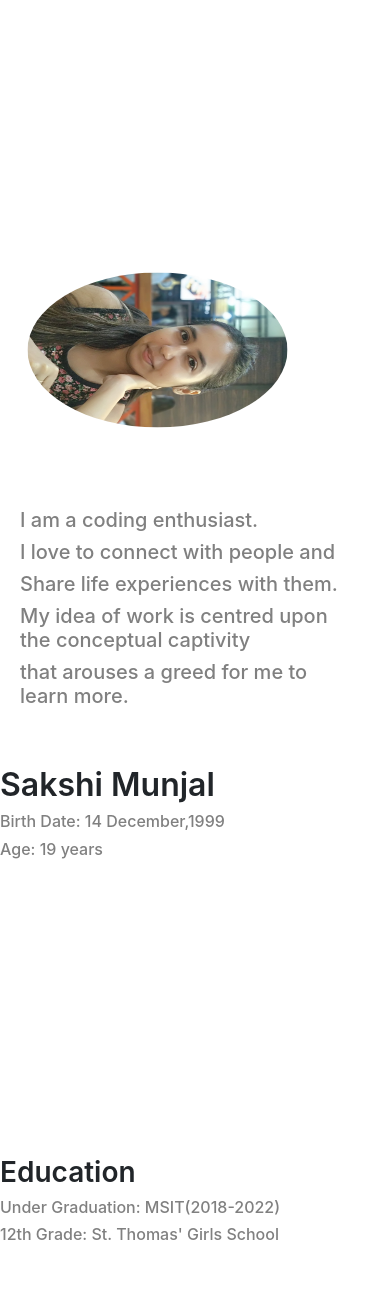
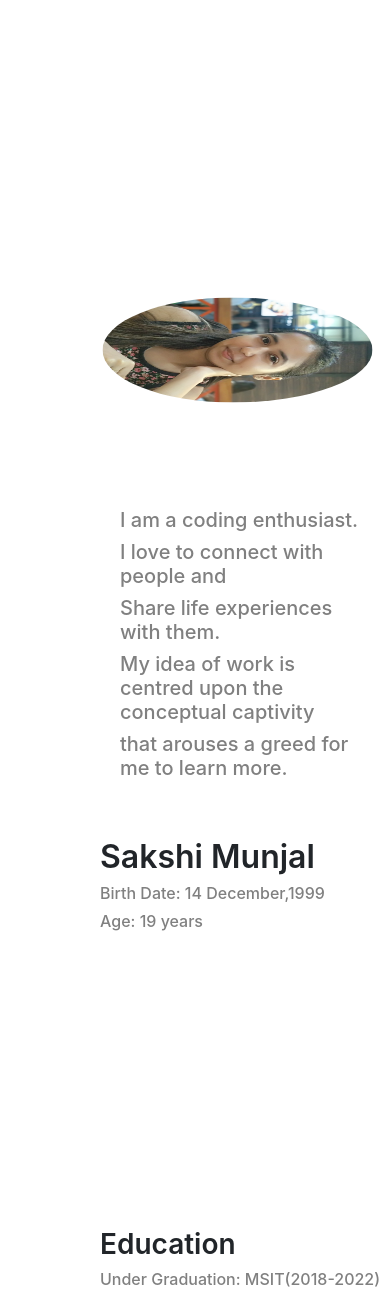
Before and after one commit to sakshi1499/Portfolio, a PHP site: page / in a window 390 px wide; the page is wider, and only the part inside the window is pictured. Shown: the top 1297 px of that part. Run offline with PHP 8.4, Linux system fonts and the light colour scheme; some libraries are stand-ins or nearby versions; some web fonts are replaced.

Commit message:
Update styles.css

```diff
--- a/styles.css
+++ b/styles.css
@@ -60,3 +60,12 @@
   color: Grey;
   padding-top: 30px;
 }
+@media(max-width:780px)
+  {
+    .sakport{
+      padding-top: 10px;
+    }
+    body{
+      margin-left: 100px;
+    }
+}
```
